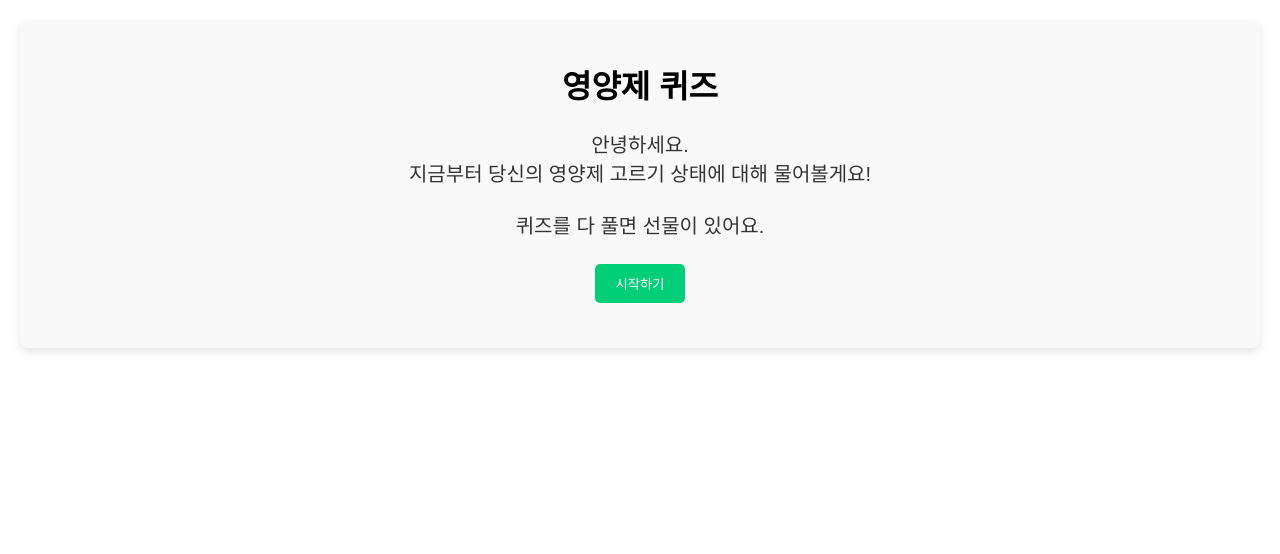
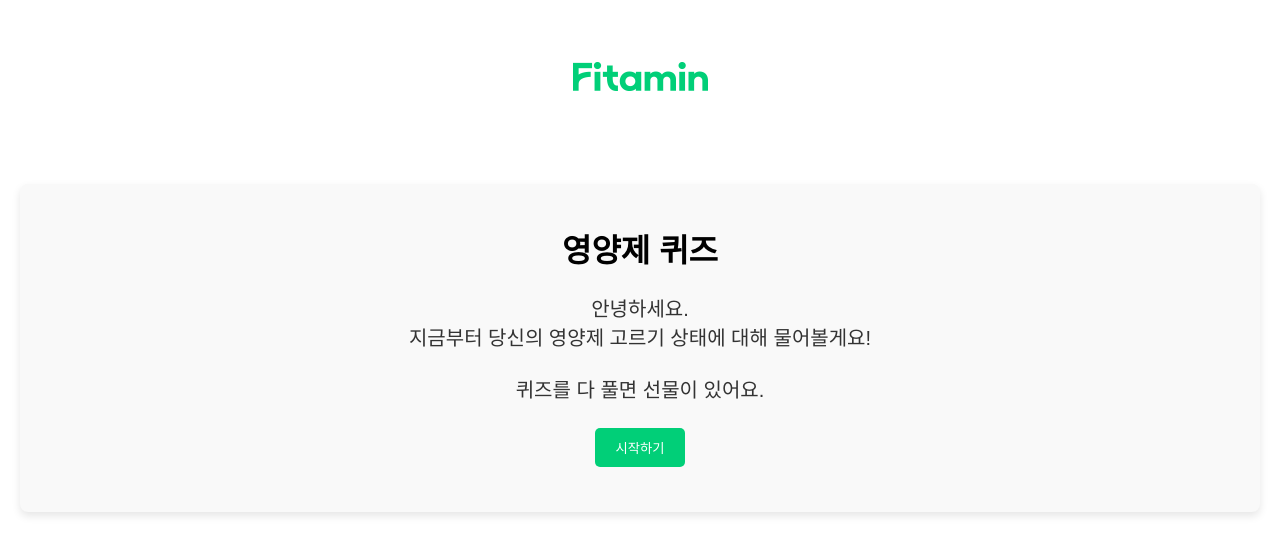
Before and after one commit to byunjiwoo/fitamin_jw, a plain HTML site: page index.html in a window 1280 px wide. Drawn offline with Linux system fonts and the light colour scheme.

Commit message:
Update index_plus logo.html
logo plus

<div class="logo-container">
    <img src="Asset/Fitamin_logo_160_160.png" alt="회사 로고">
</div>

```diff
--- a/index.html
+++ b/index.html
@@ -9,7 +9,10 @@
 </head>
 <body>
 
-<div class="logo-container"></div>
+<div class="logo-container">
+    <img src="Asset/Fitamin_logo_160_160.png" alt="회사 로고">
+</div>
+
 
 <div id="quiz-container">
     <h1>영양제 퀴즈</h1>
```
